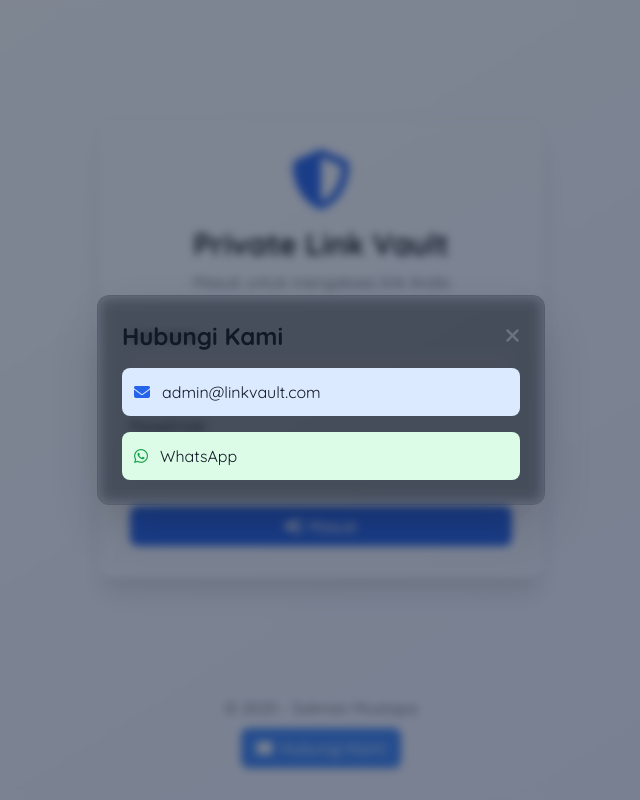
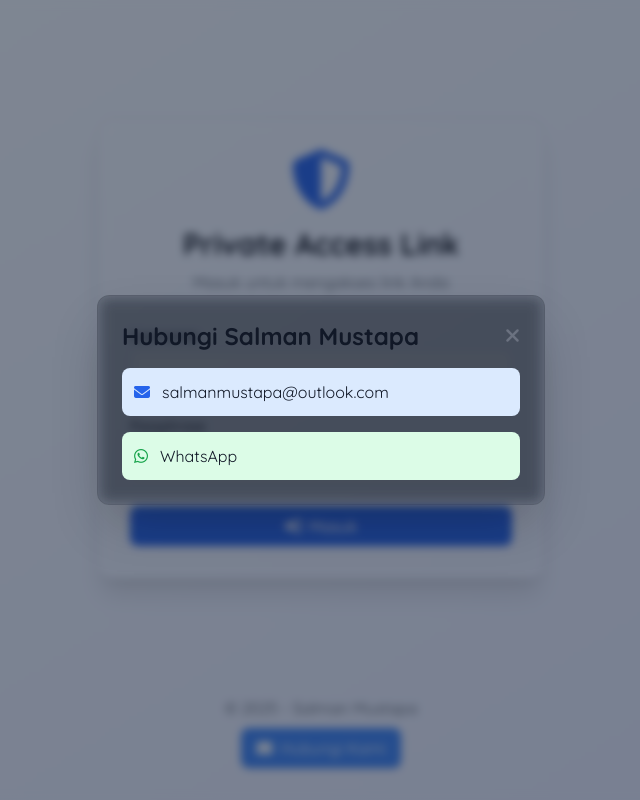
Before and after one commit to salman-mustapa/private-link, a website: page index.html in a window 1280 px wide. Both pictures are taken after a click on the button "Hubungi Kami". Shown: the whole page, without its empty margins (319-959 px from the left). Drawn offline with nearby package versions, Linux system fonts and the light colour scheme.

Commit message:
feat: change identity

```diff
--- a/index.html
+++ b/index.html
@@ -81,7 +81,7 @@
             <div class="w-full max-w-md p-8 space-y-8 glass rounded-2xl shadow-xl">
                 <div class="text-center">
                     <i class="fas fa-shield-alt text-6xl text-blue-600 dark:text-blue-400 mb-4"></i>
-                    <h1 class="text-3xl font-bold">Private Link Vault</h1>
+                    <h1 class="text-3xl font-bold">Private Access Link</h1>
                     <p class="mt-2 text-gray-600 dark:text-gray-400">Masuk untuk mengakses link Anda</p>
                 </div>
                 <form id="loginForm" class="space-y-6">
@@ -119,7 +119,7 @@
             <div class="px-4 sm:px-6 lg:px-8 py-4">
                 <div class="flex flex-col sm:flex-row justify-between items-center space-y-4 sm:space-y-0">
                     <h1 class="text-2xl font-bold text-blue-600 dark:text-blue-400">
-                        <i class="fas fa-link mr-2"></i>Link Vault
+                        <i class="fas fa-link mr-2"></i>Private Access Link
                     </h1>
                     <div class="flex items-center space-x-4 w-full sm:w-auto">
                         <span id="userInfo" class="text-sm font-medium whitespace-nowrap"></span>
@@ -671,17 +671,17 @@
     <div id="contactModal" class="hidden fixed inset-0 bg-gray-900/50 backdrop-blur-sm z-40 flex items-center justify-center p-4">
         <div class="glass rounded-xl shadow-2xl max-w-md w-full p-6">
             <div class="flex justify-between items-center mb-4">
-                <h2 class="text-2xl font-bold">Hubungi Kami</h2>
+                <h2 class="text-2xl font-bold">Hubungi Salman Mustapa</h2>
                 <button class="modal-close text-gray-500 hover:text-gray-700 dark:text-gray-400 dark:hover:text-gray-200">
                     <i class="fas fa-times text-xl"></i>
                 </button>
             </div>
             <div class="space-y-4">
-                <a href="mailto:admin@linkvault.com" class="flex items-center p-3 bg-blue-100 dark:bg-blue-900/30 rounded-lg hover:bg-blue-200 dark:hover:bg-blue-900/50 transition">
+                <a href="mailto:salmanmustapa@outlook.com" class="flex items-center p-3 bg-blue-100 dark:bg-blue-900/30 rounded-lg hover:bg-blue-200 dark:hover:bg-blue-900/50 transition">
                     <i class="fas fa-envelope text-blue-600 dark:text-blue-400 mr-3"></i>
-                    <span>admin@linkvault.com</span>
+                    <span>salmanmustapa@outlook.com</span>
                 </a>
-                <a href="https://wa.me/6282154488769?text=Halo,%20saya%20membutuhkan%20bantuan%20untuk%20aplikasi%20Private%20Link%20Vault." target="_blank" class="flex items-center p-3 bg-green-100 dark:bg-green-900/30 rounded-lg hover:bg-green-200 dark:hover:bg-green-900/50 transition">
+                <a href="https://wa.me/6282154488769?text=Halo,%20saya%20membutuhkan%20bantuan%20untuk%20aplikasi%20Private%20Link." target="_blank" class="flex items-center p-3 bg-green-100 dark:bg-green-900/30 rounded-lg hover:bg-green-200 dark:hover:bg-green-900/50 transition">
                     <i class="fab fa-whatsapp text-green-600 dark:text-green-400 mr-3"></i>
                     <span>WhatsApp</span>
                 </a>
```
